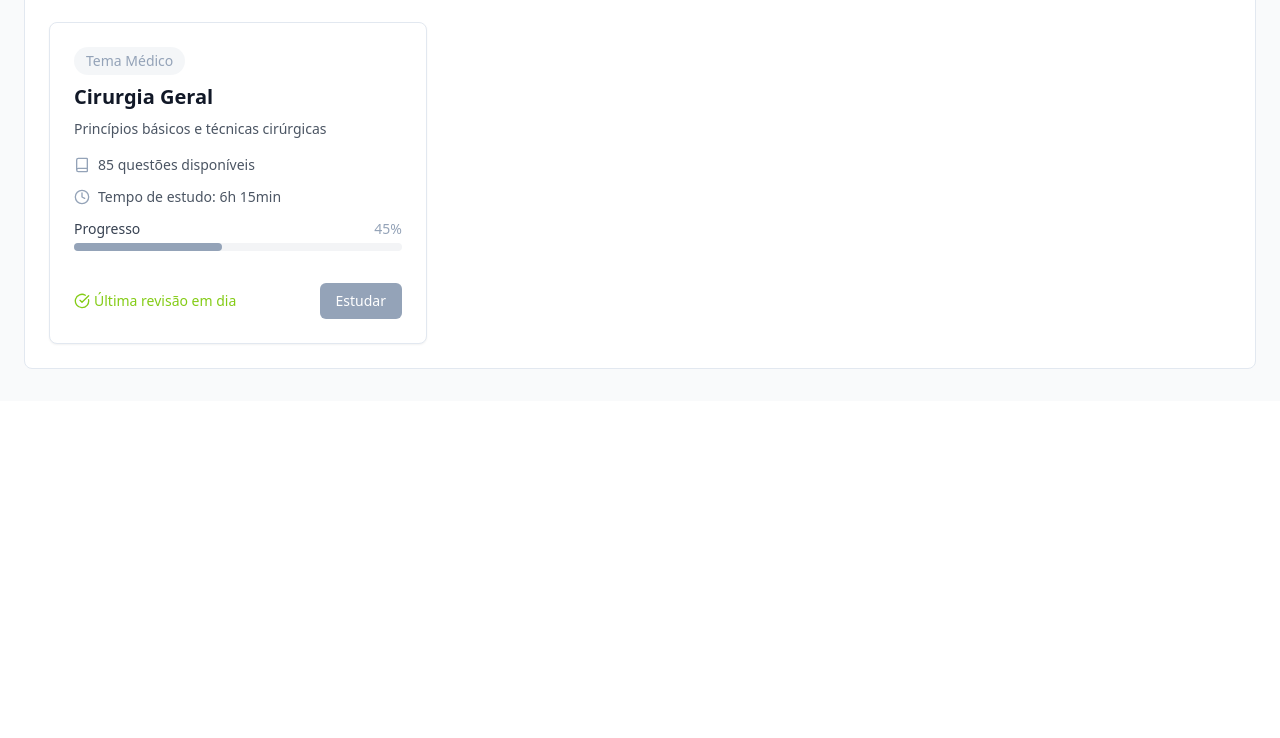
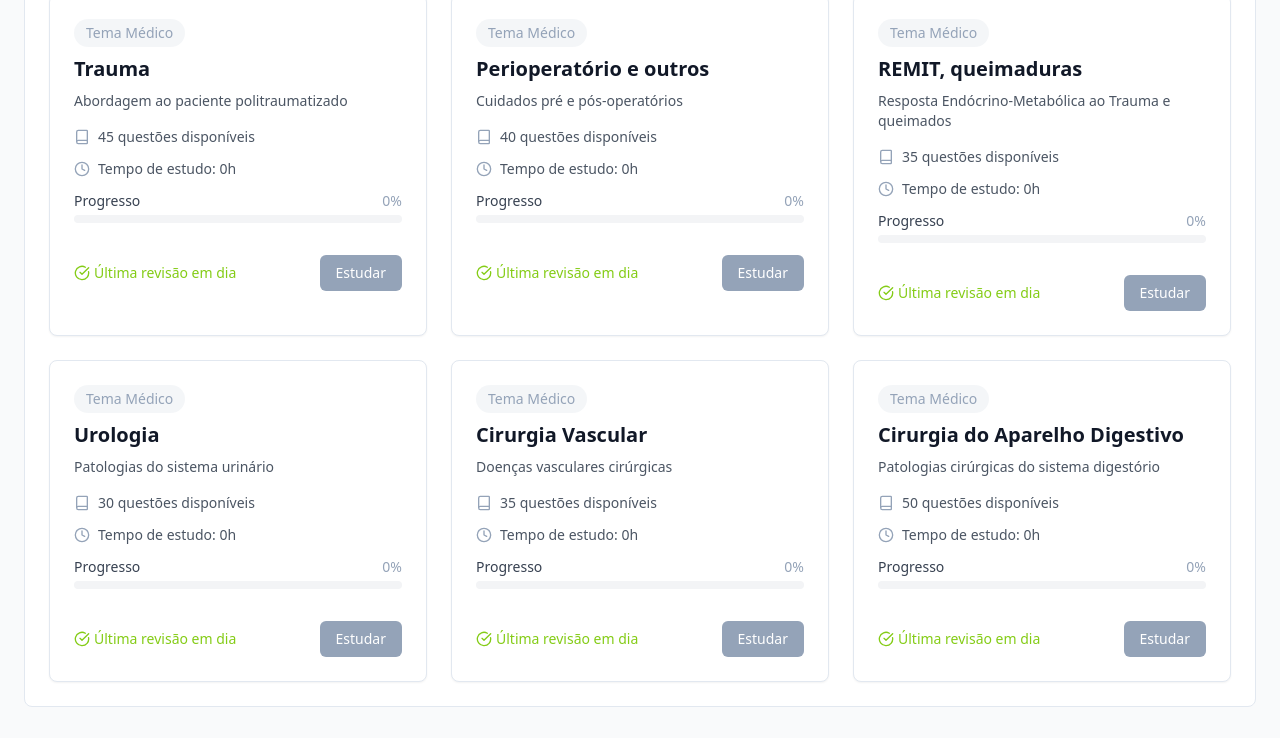
Before and after one commit to joaovicgonzaga/estudio-mentor, a React (Vite) app: page /temas in a window 1280 px wide. Shown: the part 740-1478 px from the top of the page. Before the commit the page ends 1141 px from the top, so only its background shows below. Built offline with nearby package versions, Linux system fonts and the light colour scheme.

Commit message:
Add medical specialty topics
This commit adds a more detailed breakdown of medical specialty topics to the application.  The new topics are organized by specialty and sub-specialty.

```diff
--- a/src/pages/Topics.tsx
+++ b/src/pages/Topics.tsx
@@ -8,14 +8,66 @@ const specialties = [
     title: "Clínica Médica",
     topics: [
       {
-        id: 1,
+        id: "cardiologia",
         title: "Cardiologia",
-        description: "Sistema cardiovascular e suas patologias",
-        progress: 65,
-        questionsCount: 120,
-        timeSpent: "8h 30min",
+        subtopics: [
+          {
+            id: 1,
+            title: "Arritmias e Morte súbita",
+            description: "Distúrbios do ritmo cardíaco e suas consequências",
+            progress: 0,
+            questionsCount: 50,
+            timeSpent: "0h",
+          },
+          {
+            id: 2,
+            title: "IC e HAS",
+            description: "Insuficiência Cardíaca e Hipertensão Arterial Sistêmica",
+            progress: 0,
+            questionsCount: 60,
+            timeSpent: "0h",
+          },
+          {
+            id: 3,
+            title: "Valvopatias e Cardiomiopatias",
+            description: "Doenças das válvulas cardíacas e do músculo cardíaco",
+            progress: 0,
+            questionsCount: 45,
+            timeSpent: "0h",
+          },
+        ],
       },
-      // Outros temas de clínica médica
+      {
+        id: "endocrinologia",
+        title: "Endocrinologia",
+        subtopics: [
+          {
+            id: 4,
+            title: "Tireoide",
+            description: "Distúrbios da glândula tireoide",
+            progress: 0,
+            questionsCount: 40,
+            timeSpent: "0h",
+          },
+          {
+            id: 5,
+            title: "Suprarrenal e Paratireoide",
+            description: "Doenças das glândulas suprarrenais e paratireoides",
+            progress: 0,
+            questionsCount: 35,
+            timeSpent: "0h",
+          },
+          {
+            id: 6,
+            title: "DM e Obesidade",
+            description: "Diabetes Mellitus e controle do peso",
+            progress: 0,
+            questionsCount: 55,
+            timeSpent: "0h",
+          },
+        ],
+      },
+      // ... Outros temas de clínica médica
     ],
   },
   {
@@ -23,16 +75,168 @@ const specialties = [
     title: "Cirurgia",
     topics: [
       {
-        id: 2,
-        title: "Cirurgia Geral",
-        description: "Princípios básicos e técnicas cirúrgicas",
-        progress: 45,
-        questionsCount: 85,
-        timeSpent: "6h 15min",
+        id: 7,
+        title: "Trauma",
+        description: "Abordagem ao paciente politraumatizado",
+        progress: 0,
+        questionsCount: 45,
+        timeSpent: "0h",
+      },
+      {
+        id: 8,
+        title: "Perioperatório e outros",
+        description: "Cuidados pré e pós-operatórios",
+        progress: 0,
+        questionsCount: 40,
+        timeSpent: "0h",
+      },
+      {
+        id: 9,
+        title: "REMIT, queimaduras",
+        description: "Resposta Endócrino-Metabólica ao Trauma e queimados",
+        progress: 0,
+        questionsCount: 35,
+        timeSpent: "0h",
+      },
+      {
+        id: 10,
+        title: "Urologia",
+        description: "Patologias do sistema urinário",
+        progress: 0,
+        questionsCount: 30,
+        timeSpent: "0h",
+      },
+      {
+        id: 11,
+        title: "Cirurgia Vascular",
+        description: "Doenças vasculares cirúrgicas",
+        progress: 0,
+        questionsCount: 35,
+        timeSpent: "0h",
+      },
+      {
+        id: 12,
+        title: "Cirurgia do Aparelho Digestivo",
+        description: "Patologias cirúrgicas do sistema digestório",
+        progress: 0,
+        questionsCount: 50,
+        timeSpent: "0h",
       },
     ],
   },
-  // ... Adicione outras especialidades aqui
+  {
+    id: "gineco",
+    title: "Ginecologia e Obstetrícia",
+    topics: [
+      {
+        id: "ginecologia",
+        title: "Ginecologia",
+        subtopics: [
+          {
+            id: 13,
+            title: "Ciclo Menstrual",
+            description: "Fisiologia e distúrbios do ciclo menstrual",
+            progress: 0,
+            questionsCount: 30,
+            timeSpent: "0h",
+          },
+          {
+            id: 14,
+            title: "SUA e Infertilidade",
+            description: "Sangramento Uterino Anormal e causas de infertilidade",
+            progress: 0,
+            questionsCount: 35,
+            timeSpent: "0h",
+          },
+          // ... Outros temas de ginecologia
+        ],
+      },
+      {
+        id: "obstetricia",
+        title: "Obstetrícia",
+        subtopics: [
+          {
+            id: 15,
+            title: "Gestação",
+            description: "Fisiologia e patologias da gestação",
+            progress: 0,
+            questionsCount: 45,
+            timeSpent: "0h",
+          },
+          {
+            id: 16,
+            title: "O parto",
+            description: "Mecanismo e assistência ao parto",
+            progress: 0,
+            questionsCount: 40,
+            timeSpent: "0h",
+          },
+          // ... Outros temas de obstetrícia
+        ],
+      },
+    ],
+  },
+  {
+    id: "pediatria",
+    title: "Pediatria",
+    topics: [
+      {
+        id: 17,
+        title: "Neonatologia",
+        description: "Cuidados com o recém-nascido",
+        progress: 0,
+        questionsCount: 45,
+        timeSpent: "0h",
+      },
+      {
+        id: 18,
+        title: "Aleitamento materno + Crescimento e Desenvolvimento",
+        description: "Nutrição e desenvolvimento infantil",
+        progress: 0,
+        questionsCount: 40,
+        timeSpent: "0h",
+      },
+      // ... Outros temas de pediatria
+    ],
+  },
+  {
+    id: "preventiva",
+    title: "Medicina Preventiva",
+    topics: [
+      {
+        id: 19,
+        title: "Medidas de Saúde Coletiva",
+        description: "Ações de prevenção e promoção da saúde",
+        progress: 0,
+        questionsCount: 35,
+        timeSpent: "0h",
+      },
+      {
+        id: 20,
+        title: "Estudos Epidemiológicos",
+        description: "Metodologia e interpretação de estudos",
+        progress: 0,
+        questionsCount: 30,
+        timeSpent: "0h",
+      },
+      {
+        id: 21,
+        title: "Saúde do Trabalhador e Vigilância em Saúde",
+        description: "Medicina do trabalho e vigilância epidemiológica",
+        progress: 0,
+        questionsCount: 40,
+        timeSpent: "0h",
+      },
+      {
+        id: 22,
+        title: "SUS",
+        description: "Sistema Único de Saúde: princípios e diretrizes",
+        progress: 0,
+        questionsCount: 45,
+        timeSpent: "0h",
+      },
+    ],
+  },
 ];
 
 export default function Topics() {
```
